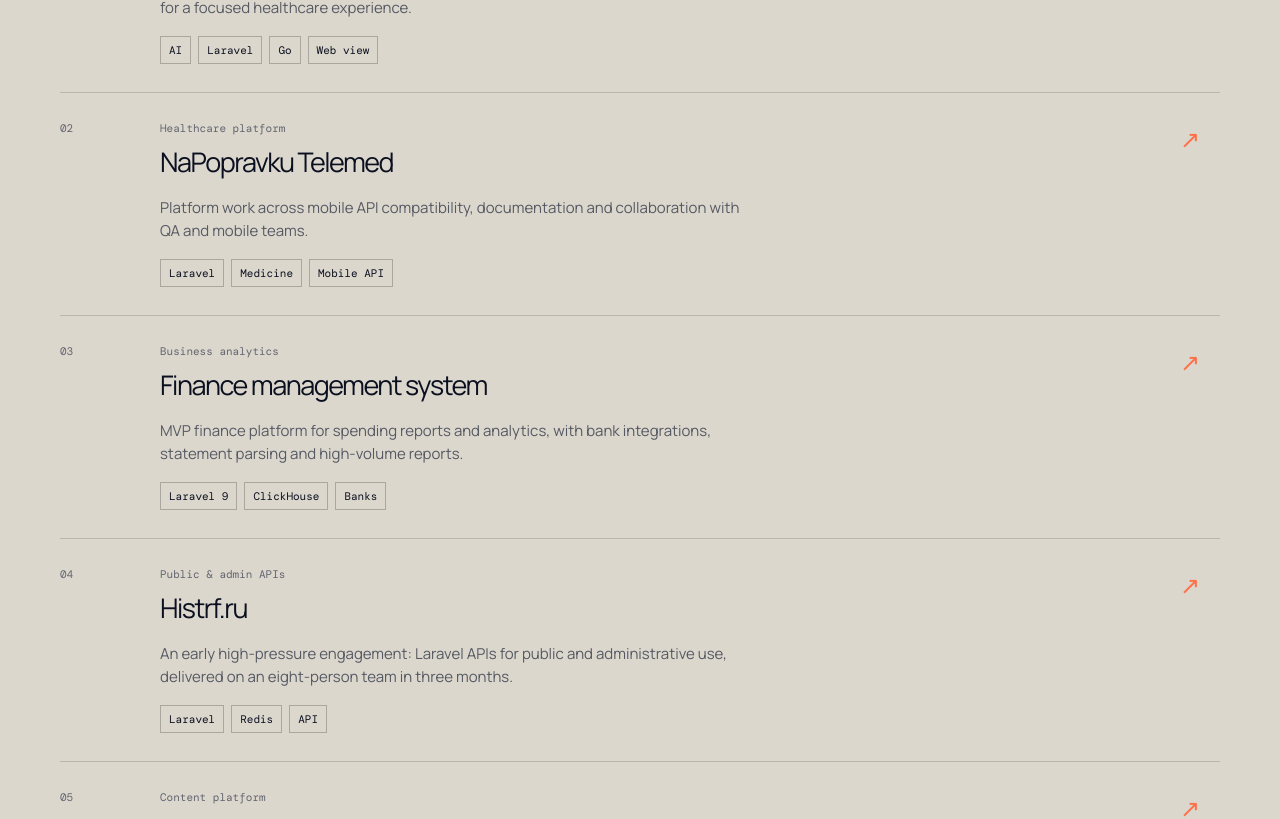
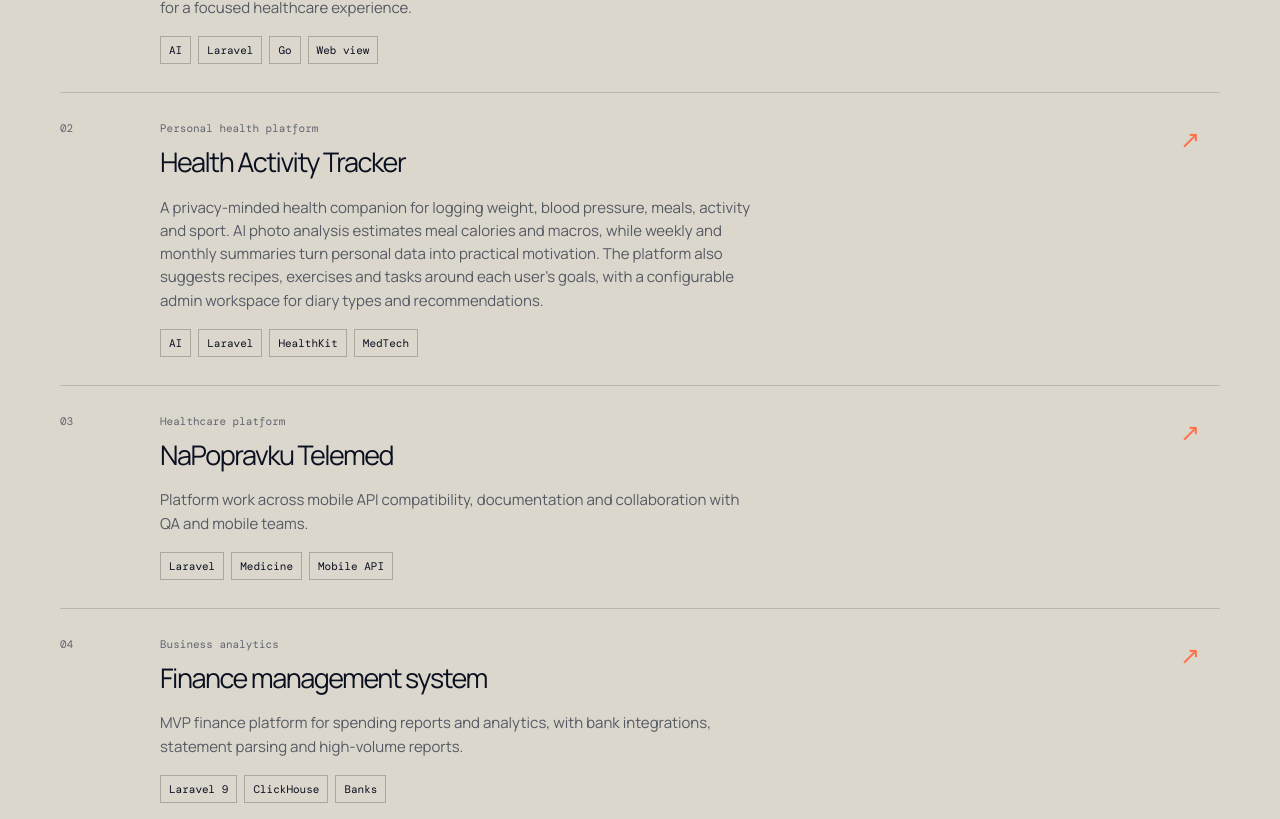
Before and after one commit to DisastrousBug/DisastrousBug, a Next.js app: page / in a window 1280 px wide. Shown: the part 2040-2859 px from the top of the page. Built offline with nearby package versions, Linux system fonts and the light colour scheme.

Commit message:
Add health activity tracker project

```diff
--- a/app/page.tsx
+++ b/app/page.tsx
@@ -28,10 +28,11 @@
 
 const projects = [
   { number: "01", name: "AI Doctor Service", type: "AI healthcare service", text: "An AI-powered doctor service combining a Laravel backend, Go services and a web view for a focused healthcare experience.", tags: ["AI", "Laravel", "Go", "Web view"] },
-  { number: "02", name: "NaPopravku Telemed", type: "Healthcare platform", text: "Platform work across mobile API compatibility, documentation and collaboration with QA and mobile teams.", tags: ["Laravel", "Medicine", "Mobile API"] },
-  { number: "03", name: "Finance management system", type: "Business analytics", text: "MVP finance platform for spending reports and analytics, with bank integrations, statement parsing and high-volume reports.", tags: ["Laravel 9", "ClickHouse", "Banks"] },
-  { number: "04", name: "Histrf.ru", type: "Public & admin APIs", text: "An early high-pressure engagement: Laravel APIs for public and administrative use, delivered on an eight-person team in three months.", tags: ["Laravel", "Redis", "API"] },
-  { number: "05", name: "rvio.histrf.ru", type: "Content platform", text: "An admin CMS built with Laravel Nova, including an Excel/CSV import flow that made article publication much simpler.", tags: ["Laravel Nova", "CMS", "Imports"] },
+  { number: "02", name: "Health Activity Tracker", type: "Personal health platform", text: "A privacy-minded health companion for logging weight, blood pressure, meals, activity and sport. AI photo analysis estimates meal calories and macros, while weekly and monthly summaries turn personal data into practical motivation. The platform also suggests recipes, exercises and tasks around each user’s goals, with a configurable admin workspace for diary types and recommendations.", tags: ["AI", "Laravel", "HealthKit", "MedTech"] },
+  { number: "03", name: "NaPopravku Telemed", type: "Healthcare platform", text: "Platform work across mobile API compatibility, documentation and collaboration with QA and mobile teams.", tags: ["Laravel", "Medicine", "Mobile API"] },
+  { number: "04", name: "Finance management system", type: "Business analytics", text: "MVP finance platform for spending reports and analytics, with bank integrations, statement parsing and high-volume reports.", tags: ["Laravel 9", "ClickHouse", "Banks"] },
+  { number: "05", name: "Histrf.ru", type: "Public & admin APIs", text: "An early high-pressure engagement: Laravel APIs for public and administrative use, delivered on an eight-person team in three months.", tags: ["Laravel", "Redis", "API"] },
+  { number: "06", name: "rvio.histrf.ru", type: "Content platform", text: "An admin CMS built with Laravel Nova, including an Excel/CSV import flow that made article publication much simpler.", tags: ["Laravel Nova", "CMS", "Imports"] },
 ];
 
 export default function Home() {
```
